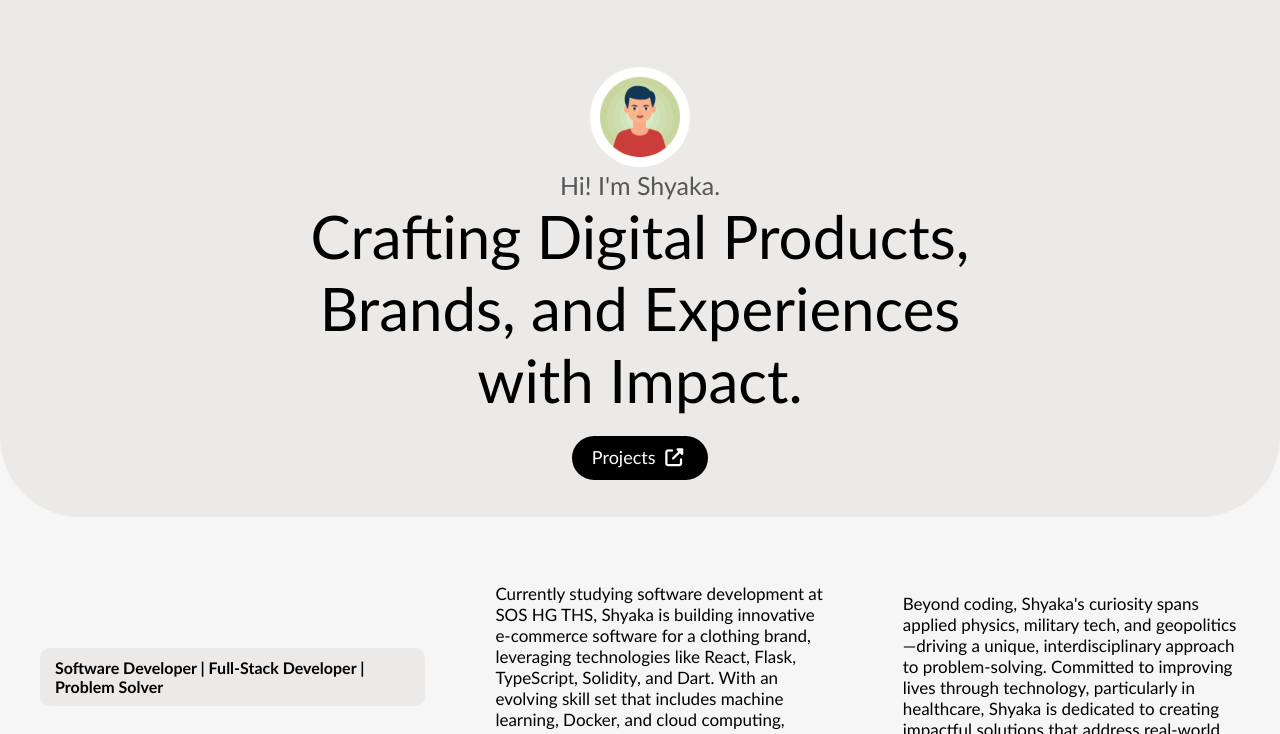
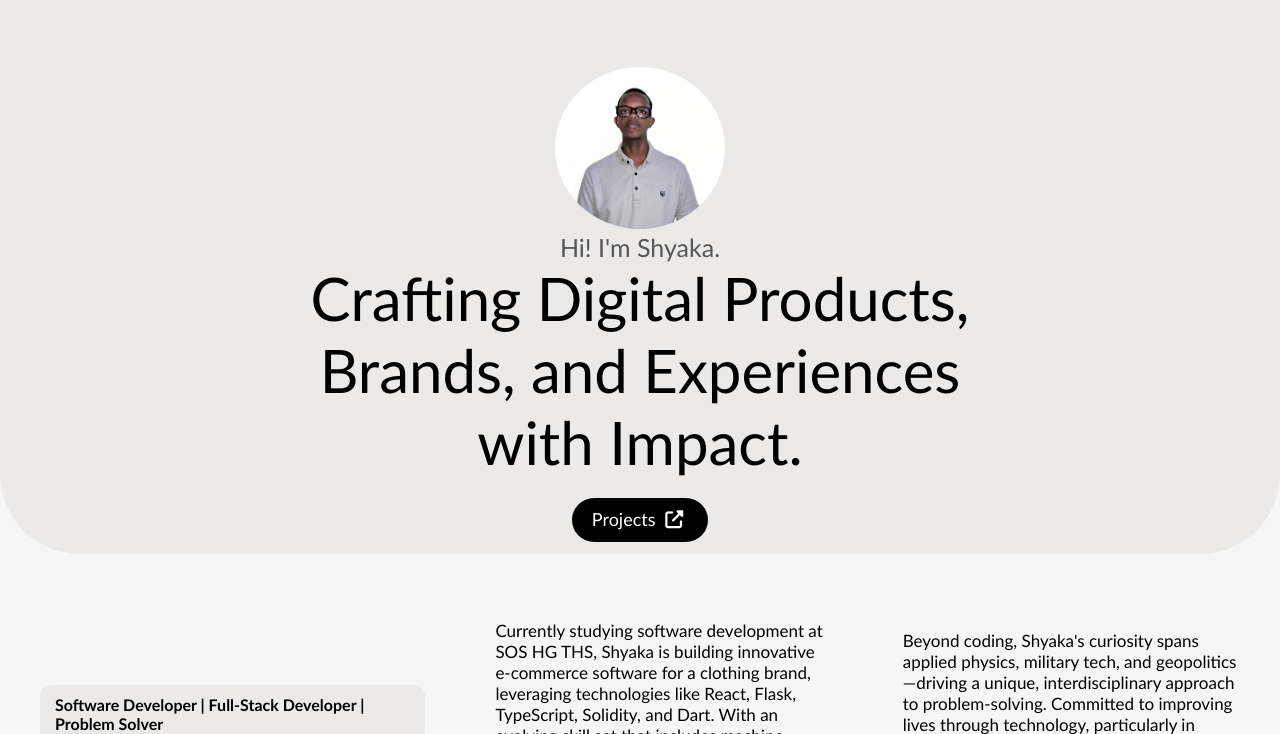
Before and after one commit to lar1ck/B-project, a plain HTML site: page index.html in a window 1280 px wide. Shown: the part 63-797 px from the top of the page. Drawn offline with Linux system fonts and the light colour scheme.

Commit message:
Added My professional picture

```diff
--- a/index.html
+++ b/index.html
@@ -51,7 +51,7 @@
       <!-- Hero section -->
       <div class="hero">
         <div class="hero-img">
-          <img src="./images/ch.jpg" alt="" />
+          <img src="./images/Carrick.jpeg" alt="" />
         </div>
         <p class="hero-greet">
           Hi! I'm Shyaka.
--- a/style.css
+++ b/style.css
@@ -28,7 +28,7 @@
 }
 
 .hero{
-    height: 450px;
+    height: 487px;
     background-color: rgb(235, 234, 233);
     border-bottom-right-radius: 80px;
     border-bottom-left-radius: 80px;
@@ -77,7 +77,7 @@
 }
 
 .hero .hero-img img{
-    width: 100px;
+    width: 170px;
     border-radius: 100%;
 }
 
```
Also changed, not shown: images/Carrick.jpeg (added).
